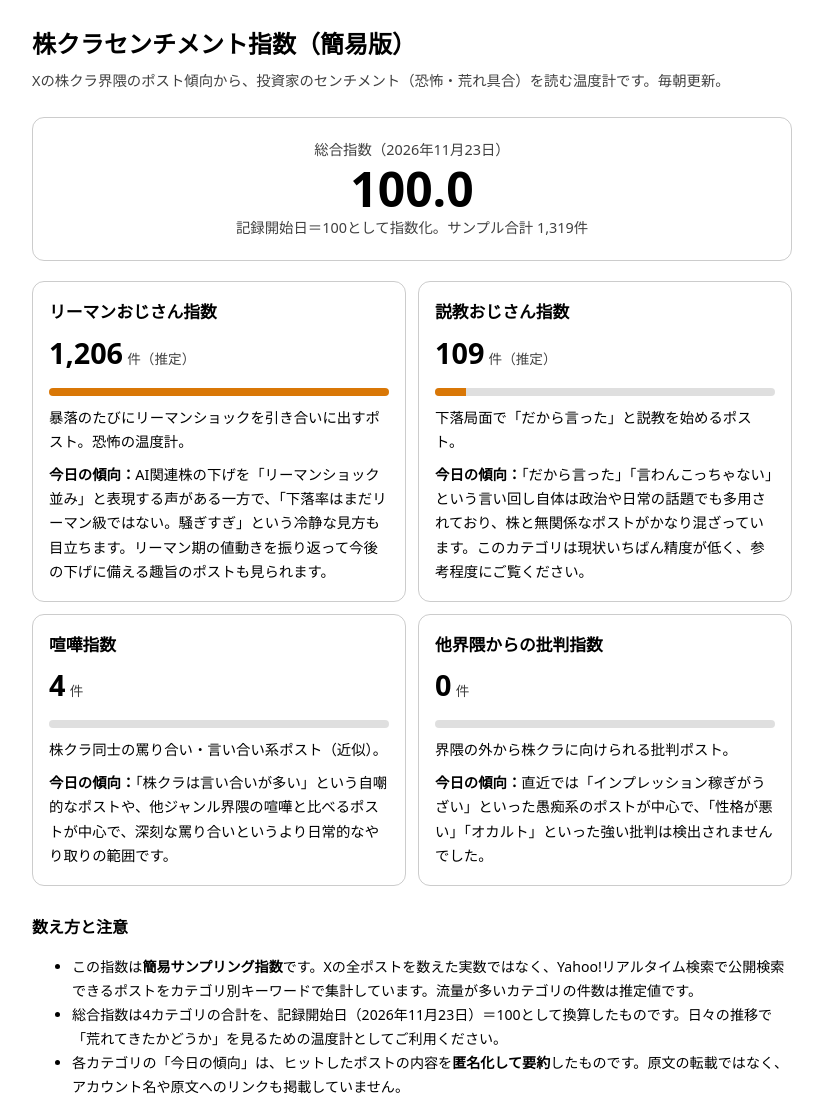
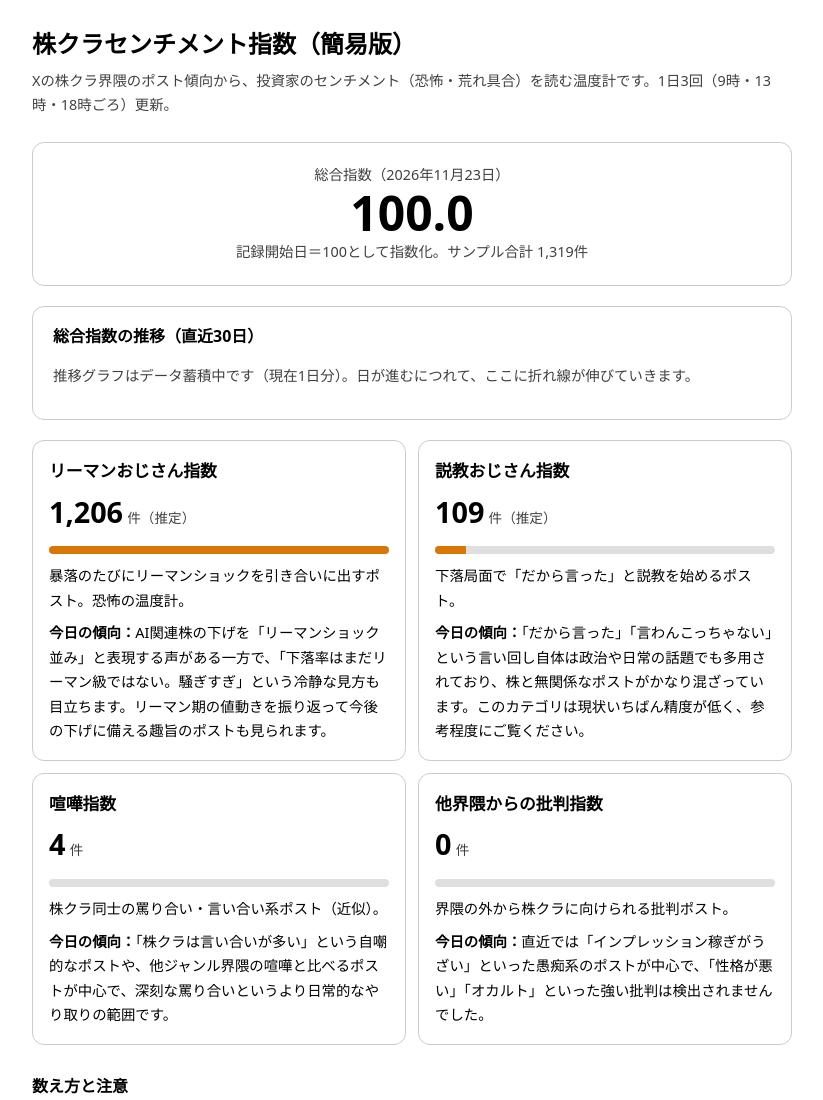
Before and after one commit to kabukurasentiment-art/kabukurasentiment-art.github.io, a plain HTML site: page index.html in a window 1280 px wide. Shown: the top 1100 px of the page, without its empty margins (228-1051 px from the left). Drawn offline with Linux system fonts and the light colour scheme.

Commit message:
Add trend chart section (data accumulating)

```diff
--- a/index.html
+++ b/index.html
@@ -15,6 +15,8 @@
   .composite { border: 1px solid rgba(128,128,128,.4); border-radius: 12px; padding: 20px; text-align: center; margin-bottom: 20px; }
   .composite .num { font-size: 3rem; font-weight: 700; line-height: 1.1; }
   .composite .label { font-size: .9rem; opacity: .75; }
+  .chart { border: 1px solid rgba(128,128,128,.4); border-radius: 12px; padding: 16px 20px; margin-bottom: 20px; }
+  .chart h2 { font-size: 1rem; margin: 0 0 8px; }
   .cards { display: grid; grid-template-columns: 1fr; gap: 12px; }
   @media (min-width: 640px) { .cards { grid-template-columns: 1fr 1fr; } }
   .card { border: 1px solid rgba(128,128,128,.4); border-radius: 12px; padding: 16px; }
@@ -32,12 +34,17 @@
 <body>
 <main>
   <h1>株クラセンチメント指数（簡易版）</h1>
-  <div class="sub">Xの株クラ界隈のポスト傾向から、投資家のセンチメント（恐怖・荒れ具合）を読む温度計です。毎朝更新。</div>
+  <div class="sub">Xの株クラ界隈のポスト傾向から、投資家のセンチメント（恐怖・荒れ具合）を読む温度計です。1日3回（9時・13時・18時ごろ）更新。</div>
 
   <div class="composite">
     <div class="label">総合指数（2026年11月23日）</div>
     <div class="num">100.0</div>
     <div class="label">記録開始日＝100として指数化。サンプル合計 1,319件</div>
+  </div>
+
+  <div class="chart">
+    <h2>総合指数の推移（直近30日）</h2>
+    <p style="font-size:.9rem;opacity:.75">推移グラフはデータ蓄積中です（現在1日分）。日が進むにつれて、ここに折れ線が伸びていきます。</p>
   </div>
 
   <div class="cards">
```
